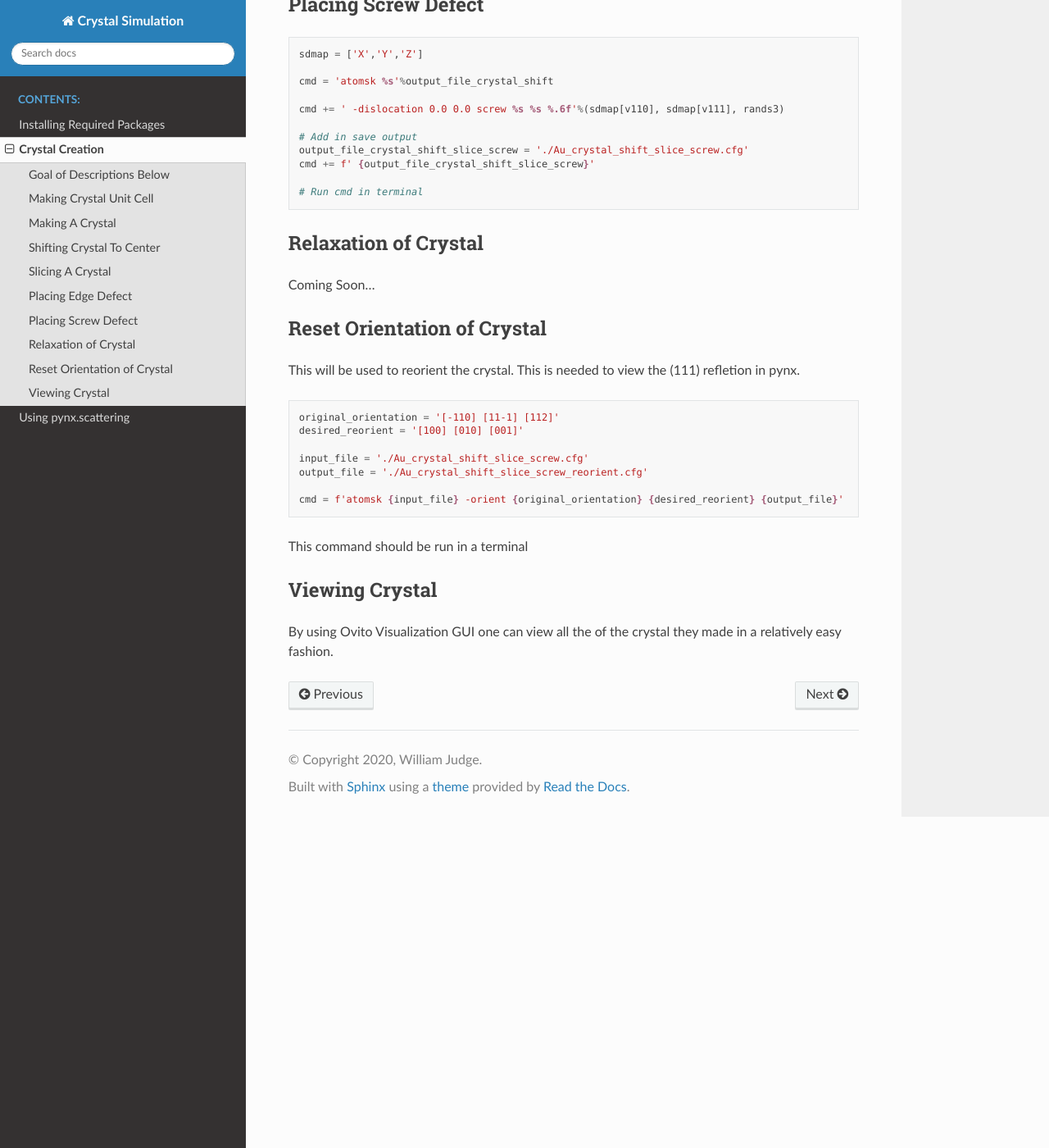
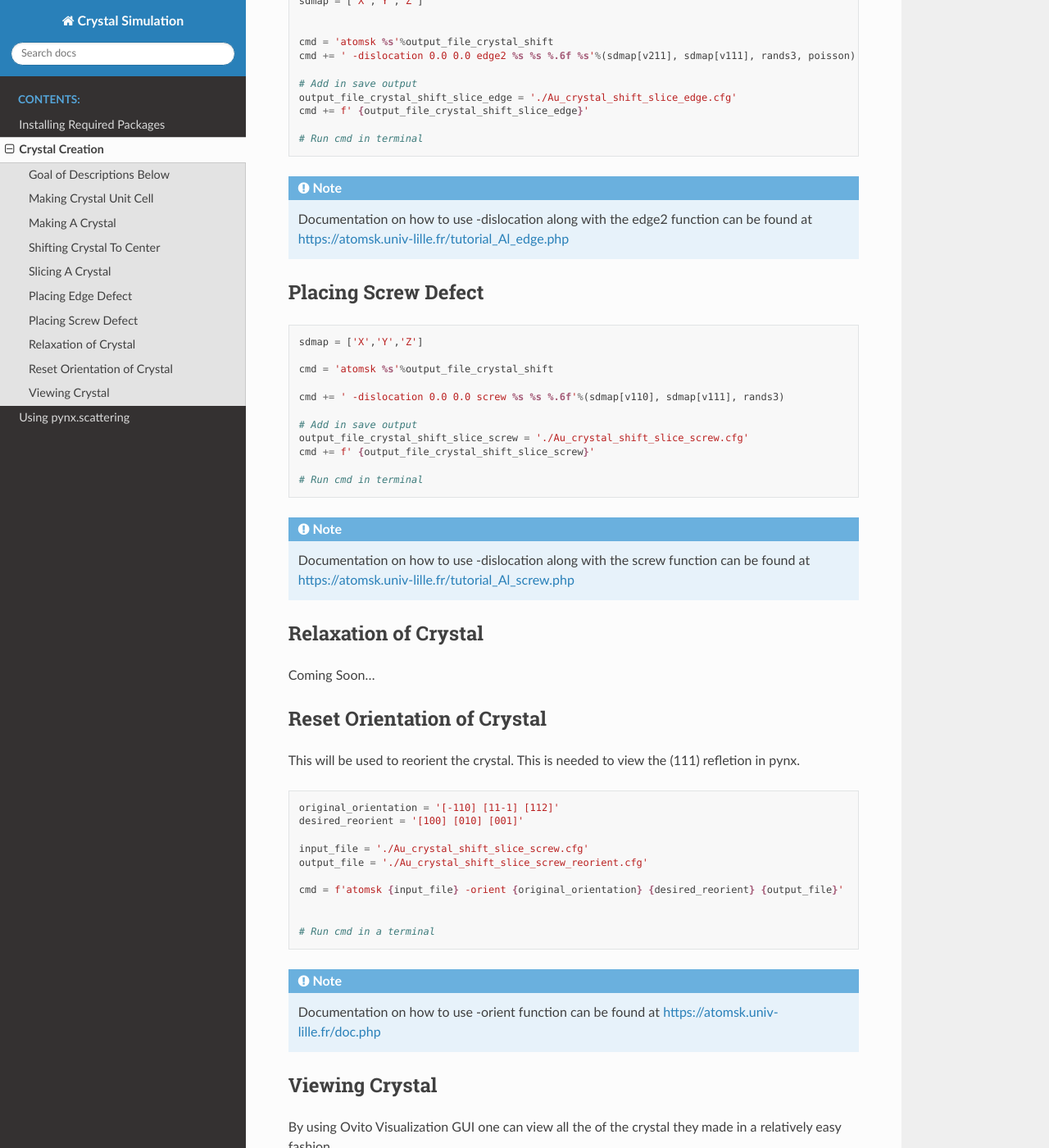
Before and after one commit to WilliamJudge94/crystal_simulation, a Sphinx documentation site: the page built from docs/crystal.rst, in a window 1280 px wide and 1400 px high, scrolled down 2660 px. Shown: the whole window at 82% size. Built offline with Sphinx 7.4.7 and the Read the Docs theme 2.0.0, drawn with Linux system fonts in a browser that asks for light colours; some of the changed text lies outside the part shown.

Commit message:
docs update 5

```diff
--- a/docs/crystal.rst
+++ b/docs/crystal.rst
@@ -82,6 +82,9 @@ Shifting Crystal To Center
 
     # Run cmd in terminal
 
+.. note::
+
+    Documentation on how to use -shift function can be found at https://atomsk.univ-lille.fr/doc.php
 
 Slicing A Crystal
 ==================
@@ -121,6 +124,9 @@ Slicing A Crystal
 
     # Run cmd's in terminal
 
+.. note::
+
+    Documentation on how to use -cut function can be found at https://atomsk.univ-lille.fr/doc.php
 
 Placing Edge Defect
 ===================
@@ -149,6 +155,12 @@ Placing Edge Defect
 
     # Run cmd in terminal
 
+.. note::
+
+    Documentation on how to use -dislocation along with the edge2 function can
+    be found at https://atomsk.univ-lille.fr/tutorial_Al_edge.php
+
+
 Placing Screw Defect
 ====================
 
@@ -165,6 +177,11 @@ Placing Screw Defect
     cmd += f' {output_file_crystal_shift_slice_screw}'
 
     # Run cmd in terminal
+
+.. note::
+
+    Documentation on how to use -dislocation along with the screw function can
+    be found at https://atomsk.univ-lille.fr/tutorial_Al_screw.php
 
 Relaxation of Crystal
 ======================
@@ -188,7 +205,12 @@ This will be used to reorient the crystal. This is needed to view the (111) refl
     cmd = f'atomsk {input_file} -orient {original_orientation} {desired_reorient} {output_file}'
 
 
-This command should be run in a terminal
+    # Run cmd in a terminal
+
+
+.. note::
+
+    Documentation on how to use -orient function can be found at https://atomsk.univ-lille.fr/doc.php
 
 
 Viewing Crystal
```
